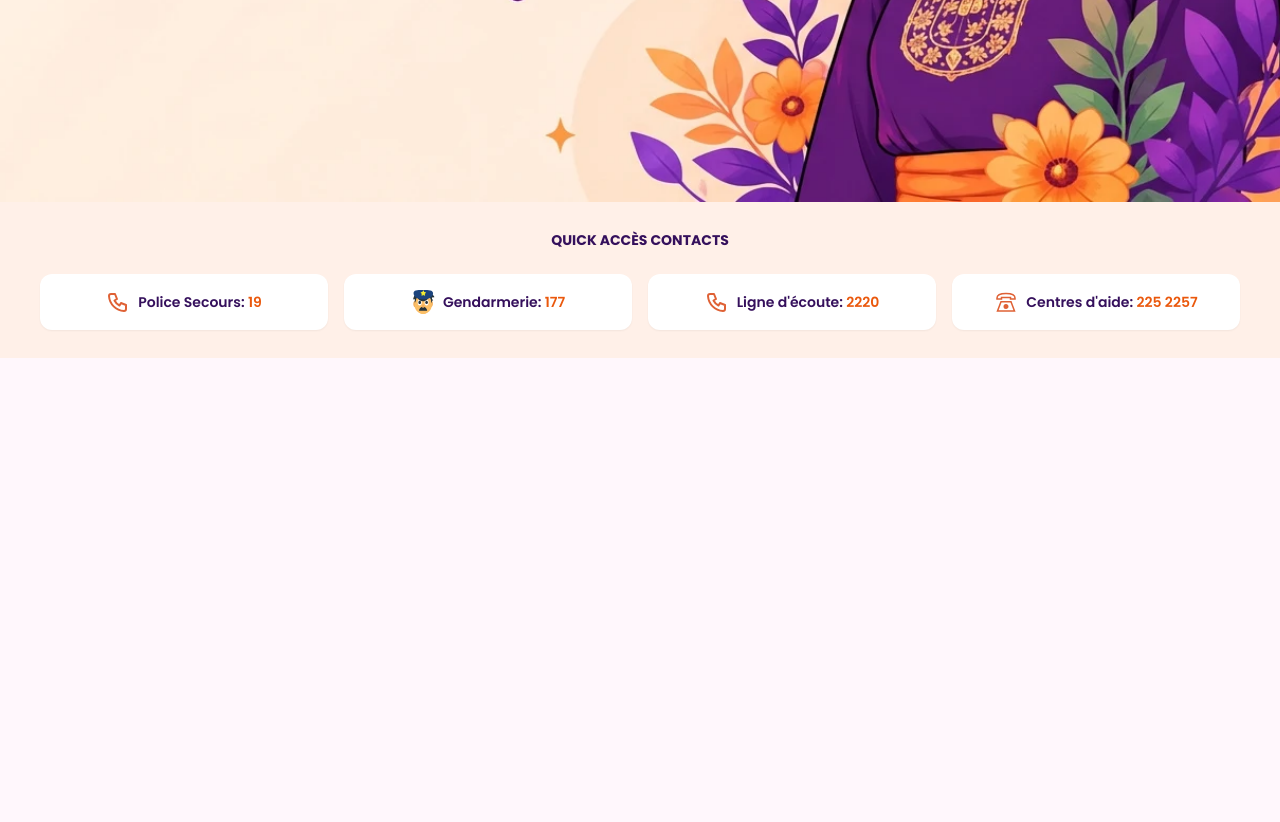
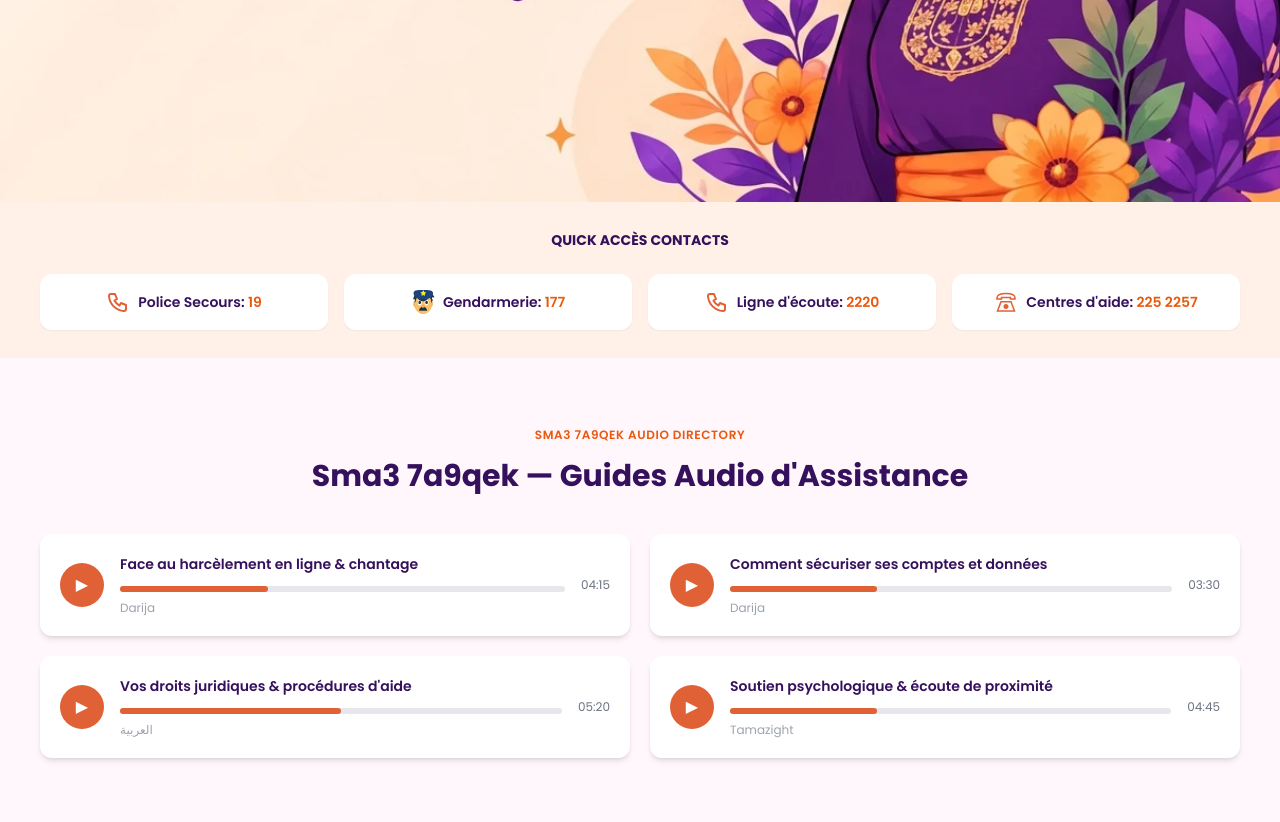
Before and after one commit to SaadZakraoui/Saad.Zakraoui-final-Project-html-css, a website: page public/pages/assistance.html in a window 1280 px wide. Shown: the part 678-1500 px from the top of the page. Before the commit the page ends 1036 px from the top, so only its background shows below. Drawn offline with nearby package versions, Linux system fonts and the light colour scheme.

Commit message:
fit : add new section in third page

```diff
--- a/public/pages/assistance.html
+++ b/public/pages/assistance.html
@@ -263,6 +263,143 @@
     </section>
 
 
+    <section class="max-w-7xl mx-auto px-5 md:px-10 py-16">
+
+
+
+        <div class="text-center mb-10">
+
+            <span class="text-orange-600 text-xs font-semibold tracking-wider">
+                SMA3 7A9QEK AUDIO DIRECTORY
+            </span>
+
+            <h2 class="text-2xl md:text-3xl font-bold mt-3 text-[#35105c]">
+                Sma3 7a9qek — Guides Audio d'Assistance
+            </h2>
+
+        </div>
+
+
+        <div class="grid md:grid-cols-2 gap-5">
+
+
+
+
+            <div class="bg-white rounded-xl p-5 shadow-md flex items-center gap-4 hover:shadow-lg transition">
+
+                <button class="bg-[#df6135] text-white w-11 h-11 rounded-full shrink-0 hover:bg-orange-700">
+                    ▶
+                </button>
+
+                <div class="flex-1 min-w-0">
+
+                    <h3 class="text-sm font-semibold text-[#35105c]">
+                        Face au harcèlement en ligne & chantage
+                    </h3>
+
+                    <div class="bg-gray-200 h-1.5 rounded-full mt-3">
+                        <div class="bg-[#df6135] h-1.5 w-1/3 rounded-full"></div>
+                    </div>
+
+                    <p class="text-xs text-gray-400 mt-2">
+                        Darija
+                    </p>
+
+                </div>
+
+                <span class="text-xs text-gray-500">
+                    04:15
+                </span>
+
+            </div>
+
+
+
+            <div class="bg-white rounded-xl p-5 shadow-md flex items-center gap-4 hover:shadow-lg transition">
+
+                <button class="bg-[#df6135] text-white w-11 h-11 rounded-full shrink-0 hover:bg-orange-700">
+                    ▶
+                </button>
+
+                <div class="flex-1 min-w-0">
+
+                    <h3 class="text-sm font-semibold text-[#35105c]">
+                        Comment sécuriser ses comptes et données
+                    </h3>
+
+                    <div class="bg-gray-200 h-1.5 rounded-full mt-3">
+                        <div class="bg-[#df6135] h-1.5 w-1/3 rounded-full"></div>
+                    </div>
+
+                    <p class="text-xs text-gray-400 mt-2">
+                        Darija
+                    </p>
+
+                </div>
+
+                <span class="text-xs text-gray-500">
+                    03:30
+                </span>
+
+            </div>
+
+
+
+
+            <div class="bg-white rounded-xl p-5 shadow-md flex items-center gap-4 hover:shadow-lg transition">
+
+                <button class="bg-[#df6135] text-white w-11 h-11 rounded-full shrink-0 hover:bg-orange-700">
+                    ▶
+                </button>
+
+                <div class="flex-1 min-w-0">
+
+                    <h3 class="text-sm font-semibold text-[#35105c]">
+                        Vos droits juridiques & procédures d'aide
+                    </h3>
+
+                    <div class="bg-gray-200 h-1.5 rounded-full mt-3">
+                        <div class="bg-[#df6135] h-1.5 w-1/2 rounded-full"></div>
+                    </div>
+
+                    <p class="text-xs text-gray-400 mt-2">
+                        العربية
+                    </p>
+
+                </div>
+
+                <span class="text-xs text-gray-500">
+                    05:20
+                </span>
+
+            </div>
+
+
+
+
+            <div class="bg-white rounded-xl p-5 shadow-md flex items-center gap-4 hover:shadow-lg transition">
+                <button class="bg-[#df6135] text-white w-11 h-11 rounded-full shrink-0 hover:bg-orange-700">
+                    ▶
+                </button>
+                <div class="flex-1 min-w-0">
+                    <h3 class="text-sm font-semibold text-[#35105c]">
+                        Soutien psychologique & écoute de proximité
+                    </h3>
+                    <div class="bg-gray-200 h-1.5 rounded-full mt-3">
+                        <div class="bg-[#df6135] h-1.5 w-1/3 rounded-full"></div>
+                    </div>
+                    <p class="text-xs text-gray-400 mt-2">
+                        Tamazight
+                    </p>
+                </div>
+                <span class="text-xs text-gray-500">
+                    04:45
+                </span>
+            </div>
+        </div>
+    </section>
+
+
 
 </body>
 
```
